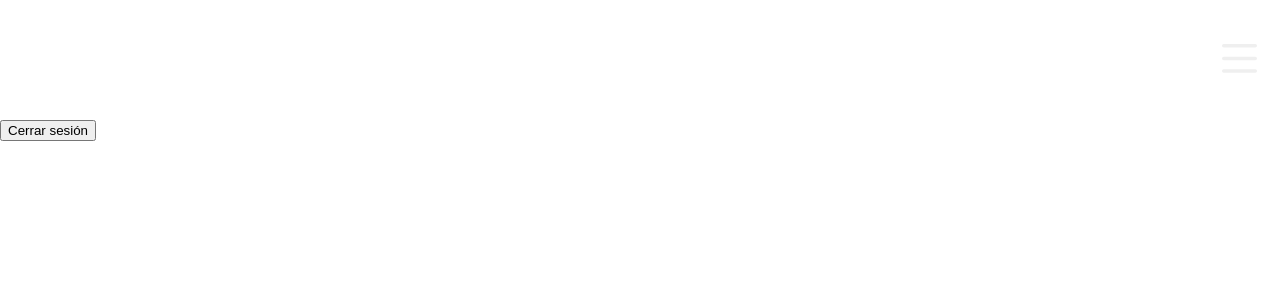
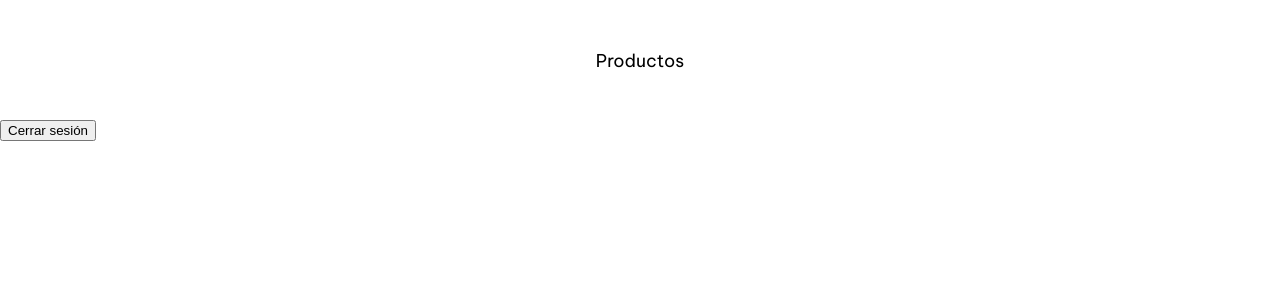
Before and after one commit to juliansojjj/commerce-app, a Next.js app: page /profile in a window 1280 px wide. Shown: the top 300 px of the page. Built offline with nearby package versions, Linux system fonts and the light colour scheme; no server answers.

Commit message:
middleware and redirect + styling

```diff
--- a/app/Context/AuthStore.tsx
+++ b/app/Context/AuthStore.tsx
@@ -30,7 +30,7 @@ export const AuthContextProvider = ({ children }:Children) => {
 
     const logout = ()=>{
         dispatch({type:'Logout'});
-        signOut();
+        signOut({redirect:true, callbackUrl:'/'});
     }
 
     useEffect(()=>{
--- a/app/components/header/Header.tsx
+++ b/app/components/header/Header.tsx
@@ -7,7 +7,7 @@ import Link from 'next/link'
 import {Be_Vietnam_Pro} from '@next/font/google';
 import Image from 'next/image';
 import Icon from '../../../public/icon.svg'
-import Menu from '../../../public/icons/menu.svg';
+import {MenuRounded as MenuIcon} from '@mui/icons-material';
 import MenuDisplay from '../menu/Menu'
 
 const vietnamPro = Be_Vietnam_Pro({weight:'400'});
@@ -52,7 +52,7 @@ export default function Header(){
             : ''}
 
             {onMenu ?
-                <div className={styles.blackScreen} ></div>
+                <div className={styles.blackScreen} onClick={closeMenu} ></div>
             : ''}
 
             <div className={`${styles.header} ${scroll ? `${styles.scrollContainer}` : ''}`}>
@@ -61,13 +61,13 @@ export default function Header(){
                 </Link>
                 <div className={`${styles.centerContainer} ${vietnamPro.className}`}>
                     <Link href='/about'>Nosotros</Link>
-                    <Link href='/products'>Productos</Link>
+                    <Link href='/products' className={styles.productsLink}>
+                        <div>Productos</div>
+                    </Link>
                     <Link href='/contact'>Contacto</Link>
                 </div>
                 <div className={styles.menu}>
-                    <button onClick={handleMenu} className={styles.menuButton}>
-                        <Image src={Menu} alt='Menu' width={35}/>
-                    </button>
+                    <MenuIcon onClick={handleMenu} cursor='pointer' fontSize='large'/>
                 </div>
             </div>
         </>
--- a/app/components/header/header.module.css
+++ b/app/components/header/header.module.css
@@ -58,19 +58,19 @@
     display: grid;
     grid-template-columns: repeat(3,1fr);
     justify-items: center;
+    align-items: center;
     position: absolute;
     right: 0;
     left: 0;
     margin: auto;
 }
-
-.menuButton{
-    text-decoration: none;
-    border: none;
-    background: none;
+.productsLink{
+    background-color: white;
+    border-radius: .5em;
+    padding: .5em;
 }
-.menuButton:hover{
-    cursor: pointer;
+.productsLink div{
+    color: black;
 }
 
 .blackScreen{
--- a/app/components/menu/Menu.tsx
+++ b/app/components/menu/Menu.tsx
@@ -12,9 +12,6 @@ export default function Menu({closeMenu}){
 
     return(
         <div className={styles.container}>
-            <button onClick={closeMenu} className={styles.closeButton}>
-                <Image src={Close} alt='Menu' width={35}/>
-            </button>
             {user ?
             <div>
                 <Link href='/profile'>{user.name}</Link>
--- a/app/components/menu/menu.module.css
+++ b/app/components/menu/menu.module.css
@@ -8,12 +8,11 @@
     display: flex;
     flex-direction: column;
     background-color: white;
+    animation-name: menuSlide;
+    animation-duration: 0.3s;
 }
 
-.closeButton{
-    position: absolute;
-    border: none;
-    background: none;
-    filter: invert(98%) sepia(1%) saturate(4%) hue-rotate(135deg) brightness(114%) contrast(100%);
-    left: -3.5em;
+@keyframes menuSlide{
+    0%  {right: -20em}
+    100%{right: 0}
 }
--- a/app/components/sign/SigninForm.tsx
+++ b/app/components/sign/SigninForm.tsx
@@ -28,8 +28,9 @@ export default  function SigninForm({url}) {
     }
 
     const providerLogin = async (provider, callback)=>{
-        await signIn(provider);
-        //console.log(result)
+        await signIn(provider,{
+            callbackUrl:`${callback}`
+        });
     }
 
     useEffect(()=>{
--- a/package.json
+++ b/package.json
@@ -9,6 +9,10 @@
     "lint": "next lint"
   },
   "dependencies": {
+    "@emotion/react": "^11.10.5",
+    "@emotion/styled": "^11.10.5",
+    "@mui/icons-material": "^5.11.0",
+    "@mui/material": "^5.11.4",
     "@next/font": "^13.1.2",
     "@types/node": "18.11.18",
     "@types/react": "18.0.26",
--- a/pages/api/auth/[...nextauth].tsx
+++ b/pages/api/auth/[...nextauth].tsx
@@ -24,7 +24,7 @@ export const authOptions : NextAuthOptions = {
                 else return null
 
             }
-          }),/*
+          }),
           FacebookProvider({
             clientId: process.env.FACEBOOK_CLIENT_ID,
             clientSecret: process.env.FACEBOOK_CLIENT_SECRET
@@ -32,7 +32,7 @@ export const authOptions : NextAuthOptions = {
           GoogleProvider({
             clientId: process.env.GOOGLE_CLIENT_ID,
             clientSecret: process.env.GOOGLE_CLIENT_SECRET
-          })*/
+          })
    ],
 
    secret: process.env.JWT_SECRET,
```
Also changed, not shown: middleware.tsx (+10 -1 lines), 1 other file (tests, documents, lock files or other folders).
